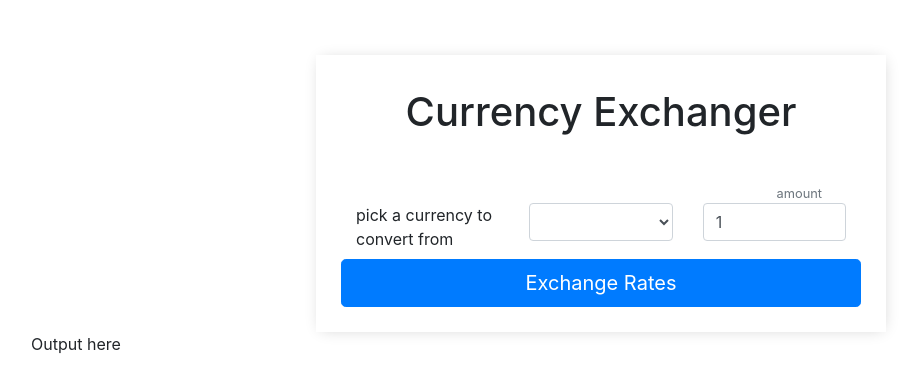
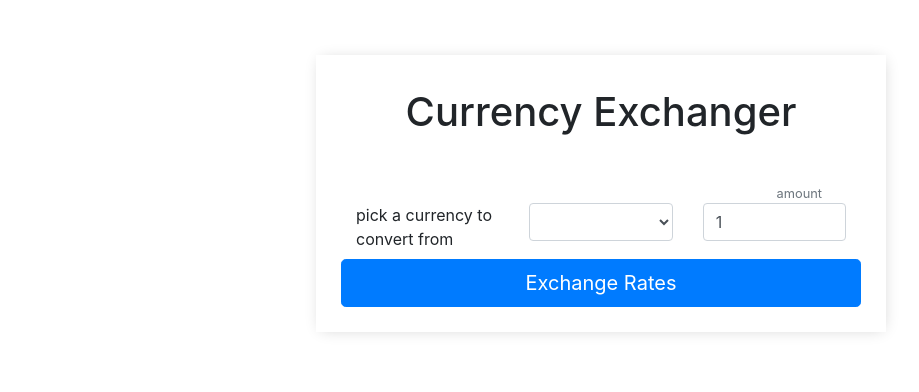
Before and after one commit to jhell85/epi-currency-exchanger, a website built with webpack: page src/index.html in a window 1280 px wide. Shown: the whole page, without its empty margins (39-958 px from the left). Built offline with nearby package versions, Linux system fonts and the light colour scheme.

Commit message:
edited div for displaying resluts

```diff
--- a/src/index.html
+++ b/src/index.html
@@ -33,11 +33,7 @@
   </div>
 
   <!-- output box  -->
-  <div class="container">
-    <div class="row">
-        <div class="output">Output here</div>
-      </div>
-    </div>
+  <div id="output-container"class="container"></div>
   </div>
 </body>
 
```
